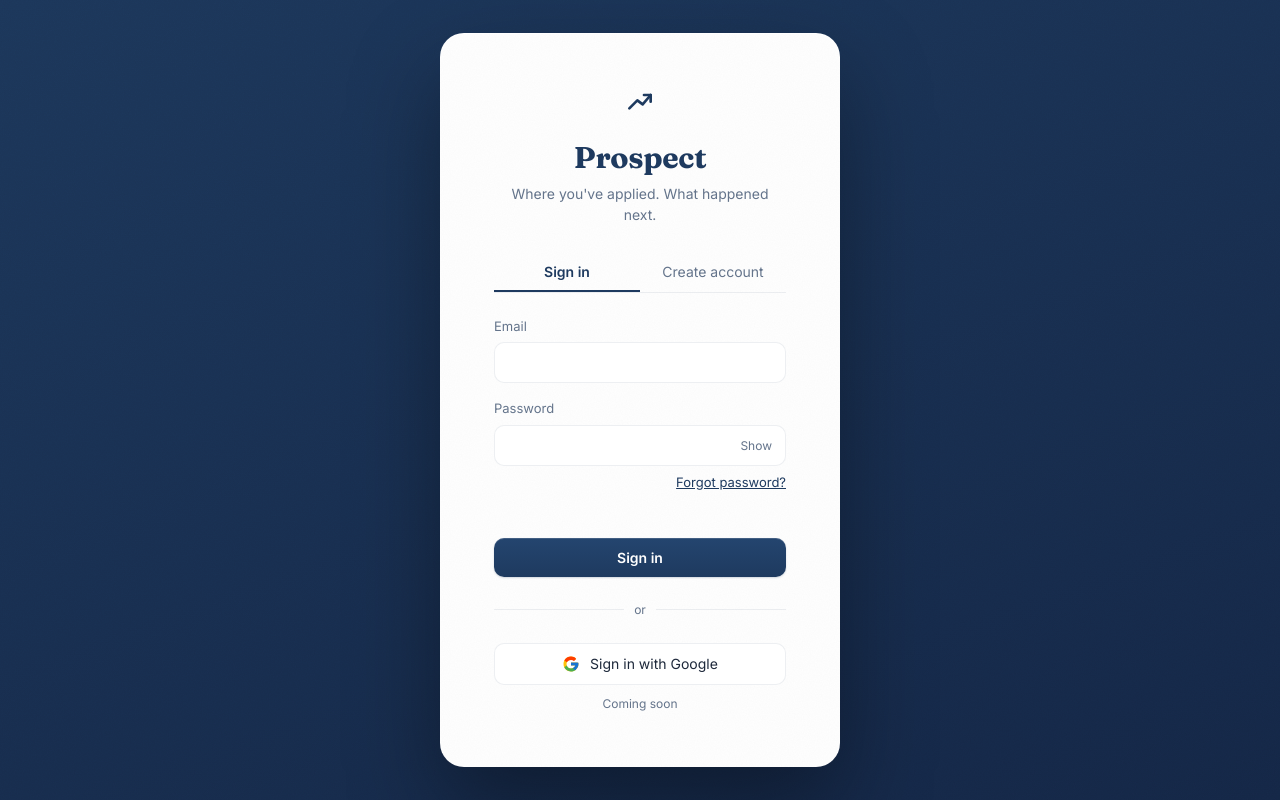
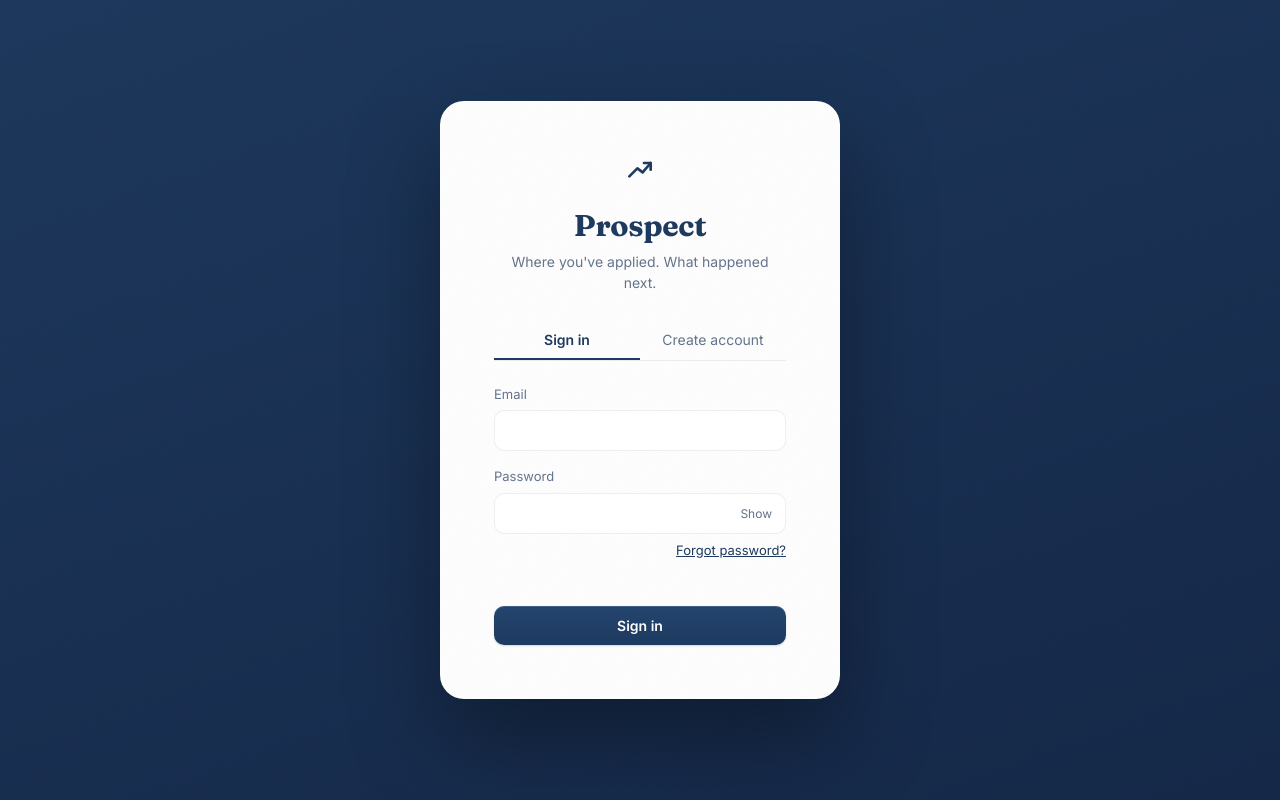
Before and after one commit to Ahmed-J313/Job-Tracker-Api, a Flask app: page / in a window 1280 px wide. Run offline with Flask 3, Linux system fonts and the light colour scheme; some libraries are stand-ins or nearby versions.

Commit message:
Replaced the fake Google button with the real one, updated CSP to allow it
GOOGLE_CLIENT_ID is public so it's fine to render straight into the
page - passed from the route into the template, then onto <body> as a
data attribute so app.js can read it without a build step. Button
itself is gone entirely if the env var isn't set, no more fake
"coming soon" stub.

CSP needed opening up for Google's side: script-src and frame-src for
their identity library and sign-in iframe, connect-src for its
requests, and style-src needed both their origin and unsafe-inline -
their widget sets inline style attributes directly, confirmed by
actually loading the button in a browser and watching what the CSP
blocked. unsafe-inline on style-src is low risk, inline styles can't
run JS.

Dropped .btn-google and .auth-footnote from the CSS, nothing
referenced them anymore.

```diff
--- a/app/__init__.py
+++ b/app/__init__.py
@@ -69,11 +69,11 @@ def create_app(config_overrides=None):
 
     @app.route("/")
     def index():
-        return render_template("index.html")
+        return render_template("index.html", google_client_id=os.environ.get("GOOGLE_CLIENT_ID", ""))
 
     @app.route("/reset-password")
     def reset_password_page():
-        return render_template("index.html")
+        return render_template("index.html", google_client_id=os.environ.get("GOOGLE_CLIENT_ID", ""))
 
     @app.after_request
     def set_security_headers(response):
@@ -82,11 +82,12 @@ def create_app(config_overrides=None):
         response.headers["Referrer-Policy"] = "strict-origin-when-cross-origin"
         response.headers["Content-Security-Policy"] = (
             "default-src 'self'; "
-            "script-src 'self'; "
-            "style-src 'self' https://fonts.googleapis.com; "
+            "script-src 'self' https://accounts.google.com; "
+            "style-src 'self' 'unsafe-inline' https://fonts.googleapis.com https://accounts.google.com; "
             "font-src 'self' https://fonts.gstatic.com; "
             "img-src 'self' data:; "
-            "connect-src 'self'"
+            "connect-src 'self' https://accounts.google.com; "
+            "frame-src https://accounts.google.com"
         )
         response.headers["Strict-Transport-Security"] = "max-age=31536000; includeSubDomains"
         return response
--- a/app/static/css/style.css
+++ b/app/static/css/style.css
@@ -227,27 +227,9 @@ input:focus, textarea:focus {
 
 .auth-divider span { padding: 0 10px; }
 
-.btn-google {
-  width: 100%;
+.google-signin-container {
   display: flex;
-  align-items: center;
   justify-content: center;
-  gap: 10px;
-  background: var(--white);
-  border: 1px solid var(--border);
-  border-radius: 10px;
-  padding: 11px 18px;
-  cursor: pointer;
-  color: var(--text);
-}
-
-.btn-google:hover { background: var(--cream); }
-
-.auth-footnote {
-  text-align: center;
-  color: var(--text-secondary);
-  font-size: 12px;
-  margin: 10px 0 0;
 }
 
 /* ---------- App shell ---------- */
--- a/app/templates/index.html
+++ b/app/templates/index.html
@@ -7,8 +7,11 @@
   <link rel="preconnect" href="https://fonts.googleapis.com">
   <link href="https://fonts.googleapis.com/css2?family=Fraunces:opsz,wght@9..144,600;9..144,700&family=Inter:wght@400;500;600;700&display=swap" rel="stylesheet">
   <link rel="stylesheet" href="{{ url_for('static', filename='css/style.css') }}">
+  {% if google_client_id %}
+  <script id="google-identity-script" src="https://accounts.google.com/gsi/client" async></script>
+  {% endif %}
 </head>
-<body>
+<body data-google-client-id="{{ google_client_id }}">
 
   <div id="auth-view" class="auth-view">
     <div class="auth-card">
@@ -88,18 +91,10 @@
       </form>
 
       <div id="auth-oauth-section">
+        {% if google_client_id %}
         <div class="auth-divider"><span>or</span></div>
-
-        <button type="button" class="btn-google" id="google-signin-btn">
-          <svg width="18" height="18" viewBox="0 0 48 48" aria-hidden="true">
-            <path fill="#FFC107" d="M43.6 20.5H42V20H24v8h11.3C33.9 32.6 29.4 36 24 36c-6.6 0-12-5.4-12-12s5.4-12 12-12c3.1 0 5.9 1.2 8 3.1l5.7-5.7C34.5 6.1 29.5 4 24 4 12.9 4 4 12.9 4 24s8.9 20 20 20 20-8.9 20-20c0-1.2-.1-2.4-.4-3.5z"/>
-            <path fill="#FF3D00" d="M6.3 14.7l6.6 4.8C14.6 16 18.9 13 24 13c3.1 0 5.9 1.2 8 3.1l5.7-5.7C34.5 6.1 29.5 4 24 4 16.3 4 9.7 8.3 6.3 14.7z"/>
-            <path fill="#4CAF50" d="M24 44c5.3 0 10.2-2 13.9-5.4l-6.4-5.4C29.5 34.8 26.9 36 24 36c-5.4 0-9.9-3.4-11.3-8.1l-6.5 5C9.6 39.7 16.2 44 24 44z"/>
-            <path fill="#1976D2" d="M43.6 20.5H42V20H24v8h11.3c-1.1 3.1-3.4 5.6-6.4 7.1l6.4 5.4C39.1 37 44 31.3 44 24c0-1.2-.1-2.4-.4-3.5z"/>
-          </svg>
-          Sign in with Google
-        </button>
-        <p class="auth-footnote">Coming soon</p>
+        <div id="google-signin-container" class="google-signin-container"></div>
+        {% endif %}
       </div>
     </div>
   </div>
```
